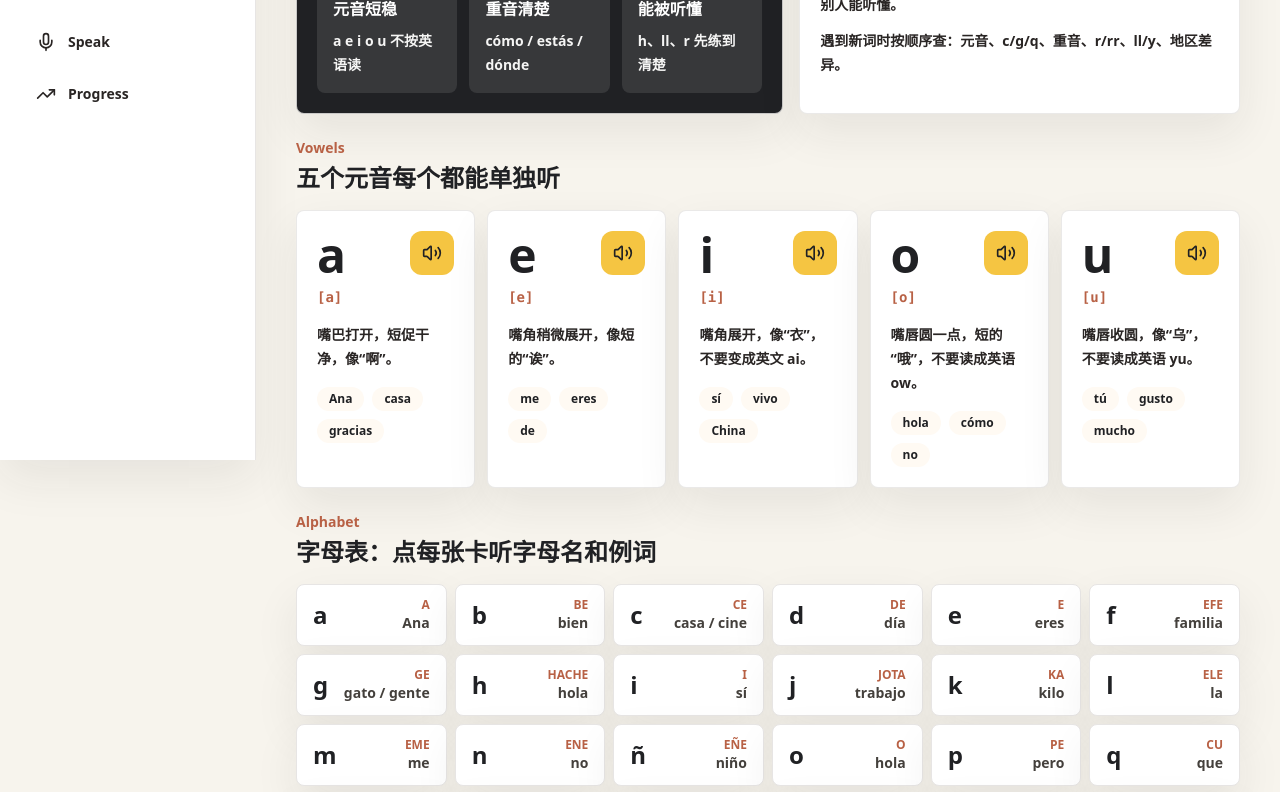
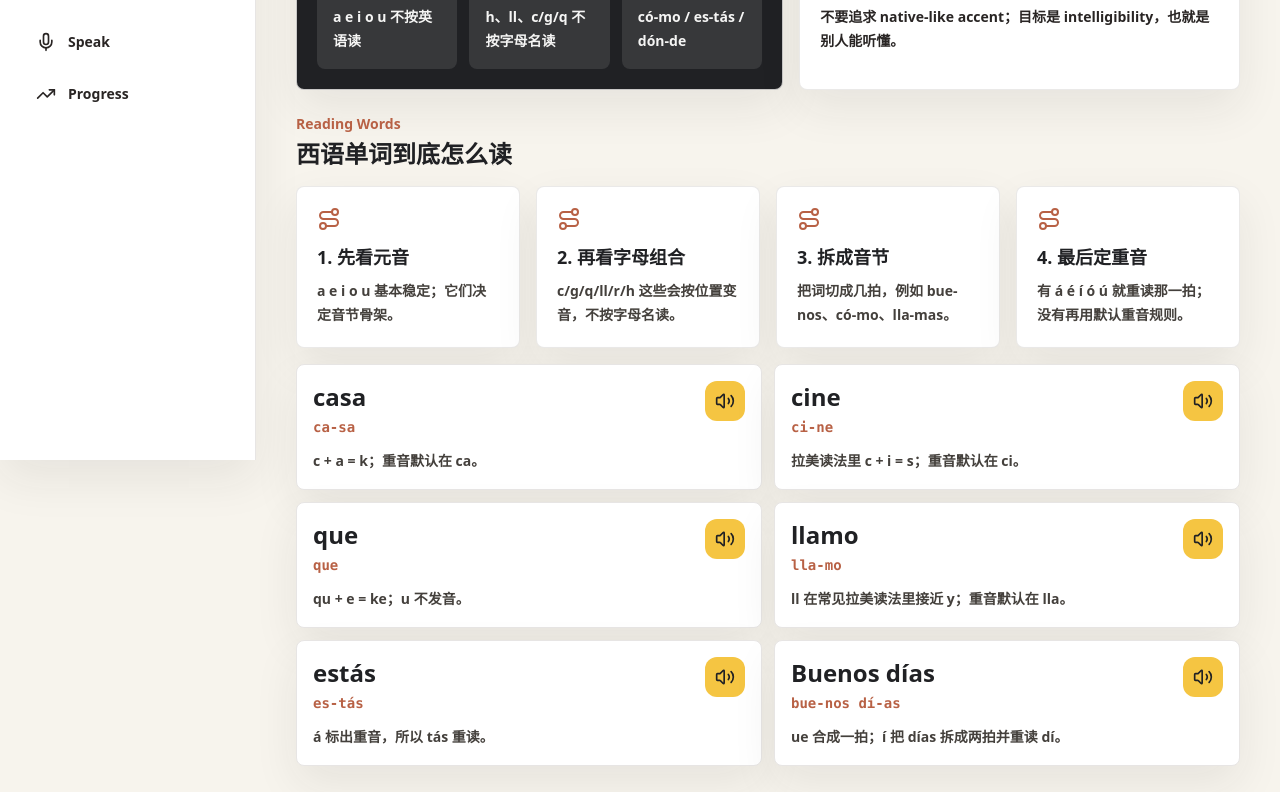
Before and after one commit to janeeepinky-cpu/spanish-learning-os, a Next.js app: page /phonics in a window 1280 px wide. Shown: the part 340-1132 px from the top of the page. Built offline with nearby package versions, Linux system fonts and the light colour scheme.

Commit message:
Revise phonics word reading guide

```diff
--- a/app/phonics/page.tsx
+++ b/app/phonics/page.tsx
@@ -1,7 +1,7 @@
 "use client";
 
 import { useEffect, useState } from "react";
-import { BookOpen, CheckCircle2, Ear, Languages, Mic2, Play, Volume2 } from "lucide-react";
+import { BookOpen, CheckCircle2, Ear, Languages, Mic2, Play, Route, Volume2 } from "lucide-react";
 import { Card } from "@/components/Card";
 import { alphabetRows, currentPhonicsDrills, phonicsSections, sourceNotes, vowelSounds } from "@/course/content/phonics";
 import { primeSpanishSpeech, speakSpanish } from "@/lib/speech";
@@ -23,6 +23,64 @@ const priorityStyles = {
   reference: "bg-stone-100 text-stone-700"
 };
 
+const readingSteps = [
+  {
+    title: "1. 先看元音",
+    text: "a e i o u 基本稳定；它们决定音节骨架。"
+  },
+  {
+    title: "2. 再看字母组合",
+    text: "c/g/q/ll/r/h 这些会按位置变音，不按字母名读。"
+  },
+  {
+    title: "3. 拆成音节",
+    text: "把词切成几拍，例如 bue-nos、có-mo、lla-mas。"
+  },
+  {
+    title: "4. 最后定重音",
+    text: "有 á é í ó ú 就重读那一拍；没有再用默认重音规则。"
+  }
+];
+
+const wordReadingExamples = [
+  {
+    word: "casa",
+    chunks: "ca-sa",
+    rule: "c + a = k；重音默认在 ca。",
+    audio: "casa"
+  },
+  {
+    word: "cine",
+    chunks: "ci-ne",
+    rule: "拉美读法里 c + i = s；重音默认在 ci。",
+    audio: "cine"
+  },
+  {
+    word: "que",
+    chunks: "que",
+    rule: "qu + e = ke；u 不发音。",
+    audio: "que"
+  },
+  {
+    word: "llamo",
+    chunks: "lla-mo",
+    rule: "ll 在常见拉美读法里接近 y；重音默认在 lla。",
+    audio: "llamo"
+  },
+  {
+    word: "estás",
+    chunks: "es-tás",
+    rule: "á 标出重音，所以 tás 重读。",
+    audio: "estás"
+  },
+  {
+    word: "Buenos días",
+    chunks: "bue-nos dí-as",
+    rule: "ue 合成一拍；í 把 días 拆成两拍并重读 dí。",
+    audio: "Buenos días"
+  }
+];
+
 export default function PhonicsPage() {
   const [audioAvailable, setAudioAvailable] = useState(true);
   const nowDrills = currentPhonicsDrills.filter((item) => item.stage === "now");
@@ -38,7 +96,7 @@ export default function PhonicsPage() {
         <p className="text-sm font-bold text-clay">Sounds</p>
         <h1 className="mt-1 text-3xl font-black text-ink sm:text-4xl">Spanish spelling and sound system</h1>
         <p className="mt-2 text-sm font-semibold leading-6 text-stone-700">
-          西语确实有点像“拼音友好型语言”，但它有自己的拼读、重音、音节和地区差异。这里既能按当前阶段练，也能当完整规则表回溯。
+          西语读词主要不是背字母表，也不是像英语那样每个词都查音标。核心是：元音 + 字母组合 + 音节 + 重音。
         </p>
       </header>
 
@@ -52,8 +110,8 @@ export default function PhonicsPage() {
           <div className="mt-5 grid gap-3 sm:grid-cols-3">
             {[
               ["1", "元音短稳", "a e i o u 不按英语读"],
-              ["2", "重音清楚", "cómo / estás / dónde"],
-              ["3", "能被听懂", "h、ll、r 先练到清楚"]
+              ["2", "组合变音", "h、ll、c/g/q 不按字母名读"],
+              ["3", "重音清楚", "có-mo / es-tás / dón-de"]
             ].map(([step, title, text]) => (
               <div key={step} className="rounded-lg bg-white/10 p-4">
                 <div className="grid h-8 w-8 place-items-center rounded-full bg-sun text-sm font-black text-ink">{step}</div>
@@ -77,11 +135,50 @@ export default function PhonicsPage() {
             {audioAvailable ? "Audio ready" : "Audio unavailable in this browser"}
           </div>
           <div className="mt-4 space-y-3 text-sm font-bold leading-6 text-stone-800">
-            <p>先看音节，再听一遍，然后自己读一遍。</p>
+            <p>字母名只在拼写姓名、邮箱、地址时有用；读单词时不要按字母名拼。</p>
+            <p>遇到新词时按顺序查：元音、字母组合、音节、重音。</p>
             <p>不要追求 native-like accent；目标是 intelligibility，也就是别人能听懂。</p>
-            <p>遇到新词时按顺序查：元音、c/g/q、重音、r/rr、ll/y、地区差异。</p>
           </div>
         </Card>
+      </section>
+
+      <section className="space-y-4">
+        <div>
+          <p className="text-sm font-black text-clay">Reading Words</p>
+          <h2 className="mt-1 text-2xl font-black text-ink">西语单词到底怎么读</h2>
+        </div>
+
+        <div className="grid gap-4 md:grid-cols-2 xl:grid-cols-4">
+          {readingSteps.map((step) => (
+            <Card key={step.title}>
+              <Route className="h-6 w-6 text-clay" aria-hidden />
+              <h3 className="mt-3 text-lg font-black text-ink">{step.title}</h3>
+              <p className="mt-2 text-sm font-bold leading-6 text-stone-700">{step.text}</p>
+            </Card>
+          ))}
+        </div>
+
+        <div className="grid gap-3 lg:grid-cols-2">
+          {wordReadingExamples.map((example) => (
+            <button
+              key={example.word}
+              type="button"
+              onClick={() => speakSpanish(example.audio)}
+              className="rounded-lg border border-stone-200 bg-white p-4 text-left shadow-soft transition hover:border-clay/40 hover:bg-[#fffdf8]"
+            >
+              <div className="flex items-start justify-between gap-3">
+                <div>
+                  <div className="text-2xl font-black text-ink">{example.word}</div>
+                  <div className="mt-1 font-mono text-sm font-black text-clay">{example.chunks}</div>
+                </div>
+                <span className="grid h-10 w-10 shrink-0 place-items-center rounded-xl bg-sun text-ink">
+                  <Volume2 className="h-5 w-5" aria-hidden />
+                </span>
+              </div>
+              <p className="mt-3 text-sm font-bold leading-6 text-stone-700">{example.rule}</p>
+            </button>
+          ))}
+        </div>
       </section>
 
       <section className="space-y-4">
@@ -121,30 +218,6 @@ export default function PhonicsPage() {
                 ))}
               </div>
             </Card>
-          ))}
-        </div>
-      </section>
-
-      <section className="space-y-4">
-        <div>
-          <p className="text-sm font-black text-clay">Alphabet</p>
-          <h2 className="mt-1 text-2xl font-black text-ink">字母表：点每张卡听字母名和例词</h2>
-        </div>
-
-        <div className="grid gap-2 sm:grid-cols-3 lg:grid-cols-4 xl:grid-cols-6">
-          {alphabetRows.map((row) => (
-            <button
-              key={row.letter}
-              type="button"
-              onClick={() => speakSpanish(row.audioText)}
-              className="flex items-center justify-between gap-3 rounded-lg border border-stone-200 bg-white px-4 py-3 text-left shadow-soft transition hover:border-clay/40 hover:bg-[#fffdf8]"
-            >
-              <span className="text-2xl font-black text-ink">{row.letter}</span>
-              <span className="min-w-0 text-right">
-                <span className="block text-xs font-black uppercase text-clay">{row.name}</span>
-                <span className="block truncate text-sm font-bold text-stone-700">{row.example}</span>
-              </span>
-            </button>
           ))}
         </div>
       </section>
@@ -268,6 +341,31 @@ export default function PhonicsPage() {
         </div>
       </Card>
 
+      <section className="space-y-4">
+        <div>
+          <p className="text-sm font-black text-clay">Alphabet Names</p>
+          <h2 className="mt-1 text-2xl font-black text-ink">字母表只作为拼写参考</h2>
+          <p className="mt-2 text-sm font-semibold leading-6 text-stone-700">
+            这些是字母名，不等于字母在单词里的真实读音。比如 c 叫 ce，但 casa 里的 c 读 k，cine 里的 c 在拉美读 s。
+          </p>
+        </div>
+
+        <div className="grid gap-2 sm:grid-cols-3 lg:grid-cols-4 xl:grid-cols-6">
+          {alphabetRows.map((row) => (
+            <div
+              key={row.letter}
+              className="flex items-center justify-between gap-3 rounded-lg border border-stone-200 bg-white/80 px-4 py-3 shadow-soft"
+            >
+              <span className="text-2xl font-black text-ink">{row.letter}</span>
+              <span className="min-w-0 text-right">
+                <span className="block text-xs font-black uppercase text-clay">{row.name}</span>
+                <span className="block truncate text-sm font-bold text-stone-700">{row.example}</span>
+              </span>
+            </div>
+          ))}
+        </div>
+      </section>
+
       <section className="grid gap-4 md:grid-cols-2">
         {nextDrills.map((item) => (
           <Card key={item.id} className="bg-[#fffdf8]">
```
